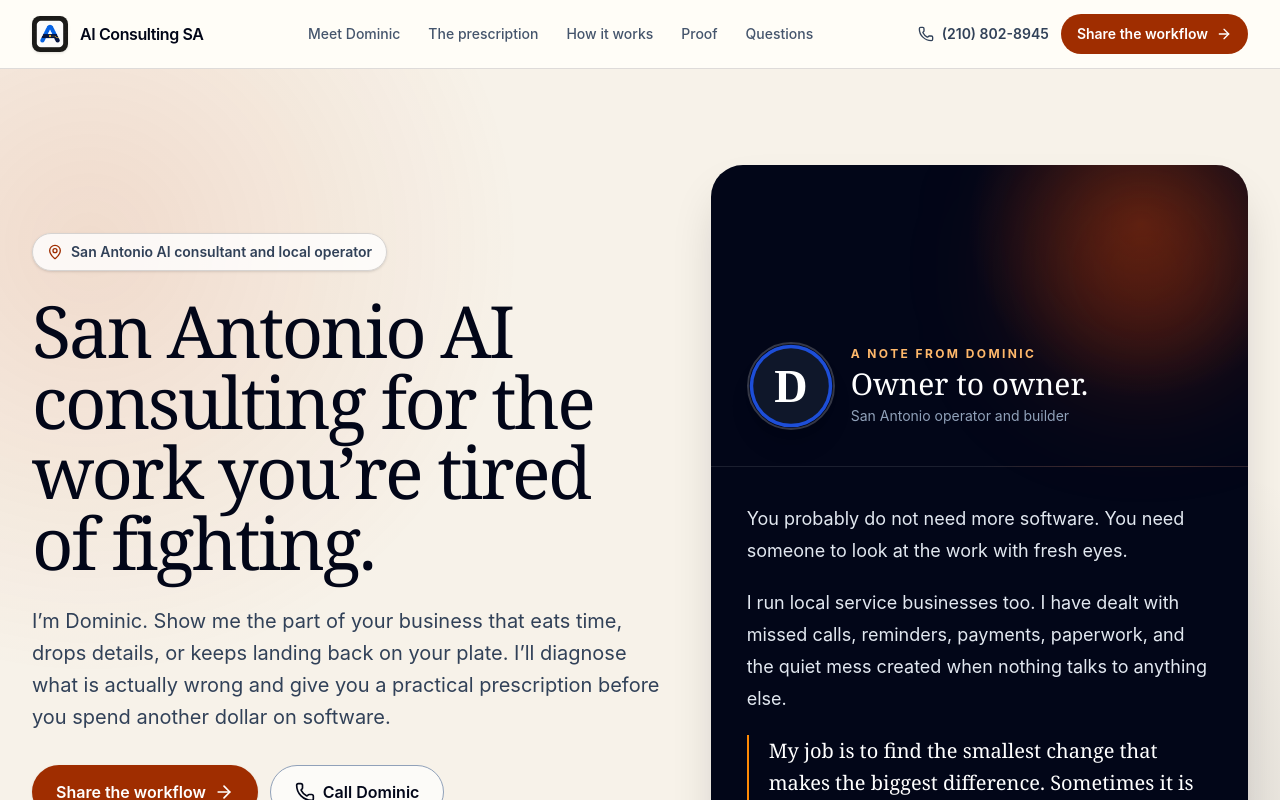
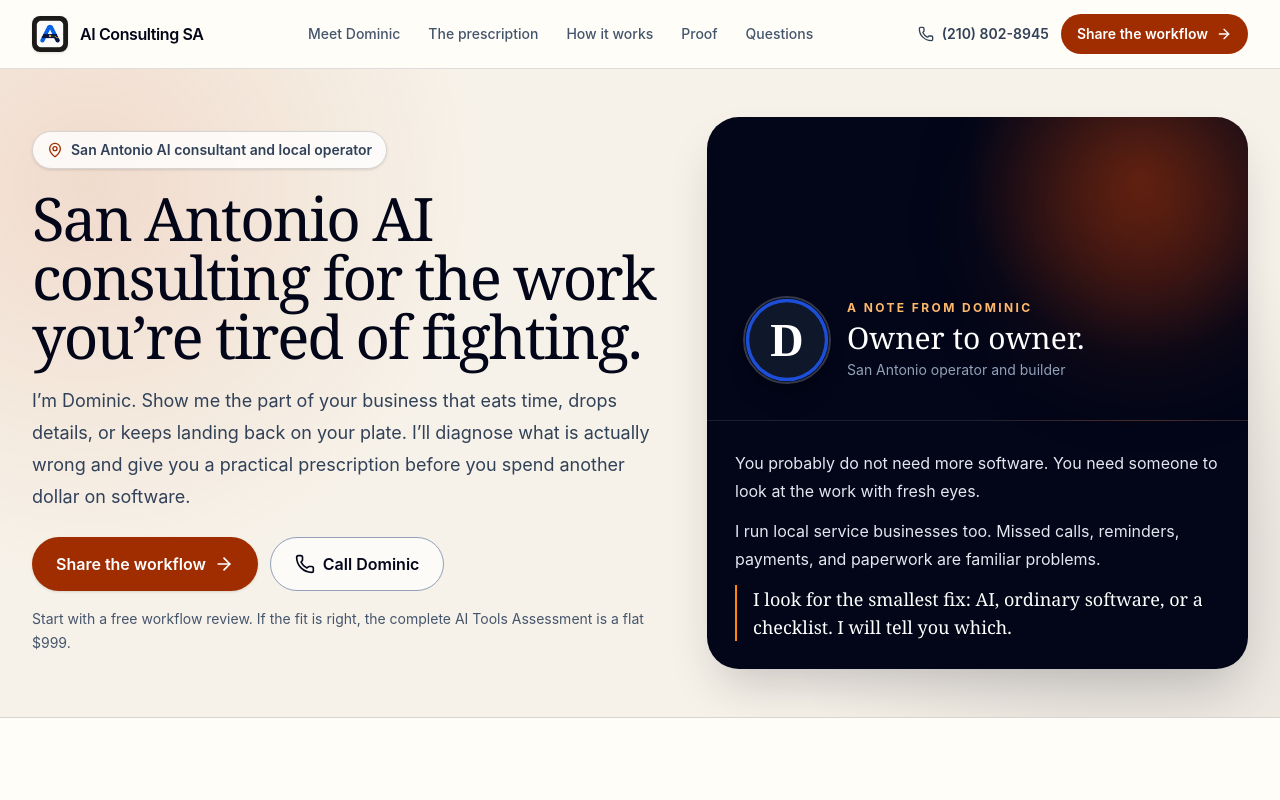
Before and after one commit to cimbolicproductions/aiconsultingsa, a React (Vite) app: page / in a window 1280 px wide. Shown: the top 800 px of the page. Built offline with nearby package versions, Linux system fonts and the light colour scheme.

Commit message:
fix(homepage): prevent hero content cutoff

```diff
--- a/src/AIConsultingServicesPage.jsx
+++ b/src/AIConsultingServicesPage.jsx
@@ -152,19 +152,19 @@ export default function AIConsultingServicesPage() {
       </nav>
 
       <header className="site-hero overflow-hidden border-b border-stone-300">
-        <div className="mx-auto grid max-w-7xl gap-12 px-5 py-16 lg:grid-cols-[1.08fr_0.92fr] lg:items-center lg:px-8 lg:py-24">
+        <div className="mx-auto grid max-w-7xl gap-10 px-5 py-12 lg:grid-cols-[1.08fr_0.92fr] lg:items-center lg:px-8 2xl:py-16">
           <div>
-            <div className="mb-6 inline-flex items-center gap-2 rounded-full border border-stone-300 bg-white/80 px-3.5 py-2 text-sm font-semibold text-slate-700 shadow-sm">
+            <div className="mb-5 inline-flex items-center gap-2 rounded-full border border-stone-300 bg-white/80 px-3.5 py-2 text-sm font-semibold text-slate-700 shadow-sm">
               <MapPin className="h-4 w-4 text-orange-800" />
               San Antonio AI consultant and local operator
             </div>
-            <h1 className="max-w-4xl font-serif text-5xl leading-[0.98] tracking-[-0.035em] text-slate-950 sm:text-6xl lg:text-7xl">
+            <h1 className="max-w-4xl font-serif text-4xl leading-[0.98] tracking-[-0.035em] text-slate-950 sm:text-5xl lg:text-6xl 2xl:text-7xl">
               San Antonio AI consulting for the work you&rsquo;re tired of fighting.
             </h1>
-            <p className="mt-7 max-w-2xl text-lg leading-8 text-slate-700 sm:text-xl">
+            <p className="mt-5 max-w-2xl text-lg leading-8 text-slate-700 2xl:text-xl">
               I&rsquo;m Dominic. Show me the part of your business that eats time, drops details, or keeps landing back on your plate. I&rsquo;ll diagnose what is actually wrong and give you a practical prescription before you spend another dollar on software.
             </p>
-            <div className="mt-8 flex flex-col gap-3 sm:flex-row">
+            <div className="mt-6 flex flex-col gap-3 sm:flex-row">
               <a
                 href="#contact"
                 className="inline-flex items-center justify-center gap-2 rounded-full bg-orange-800 px-6 py-3.5 font-semibold text-white shadow-sm hover:bg-orange-900"
@@ -203,17 +203,16 @@ export default function AIConsultingServicesPage() {
                 </div>
               </div>
             </div>
-            <div className="relative space-y-5 p-7 text-lg leading-8 text-slate-200 sm:p-9">
+            <div className="relative space-y-3 p-6 text-base leading-7 text-slate-200 sm:p-7">
               <p>
                 You probably do not need more software. You need someone to look at the work with fresh eyes.
               </p>
               <p>
-                I run local service businesses too. I have dealt with missed calls, reminders, payments, paperwork, and the quiet mess created when nothing talks to anything else.
+                I run local service businesses too. Missed calls, reminders, payments, and paperwork are familiar problems.
               </p>
-              <p className="border-l-2 border-orange-400 pl-5 font-serif text-xl leading-8 text-white">
-                My job is to find the smallest change that makes the biggest difference. Sometimes it is AI. Sometimes it is ordinary software. Sometimes it is a checklist.
+              <p className="border-l-2 border-orange-400 pl-4 font-serif text-lg leading-7 text-white">
+                I look for the smallest fix: AI, ordinary software, or a checklist. I will tell you which.
               </p>
-              <p className="font-semibold text-white">I will tell you which.</p>
             </div>
           </aside>
         </div>
```
Also changed, not shown: 1 other file (tests, documents, lock files or other folders).
